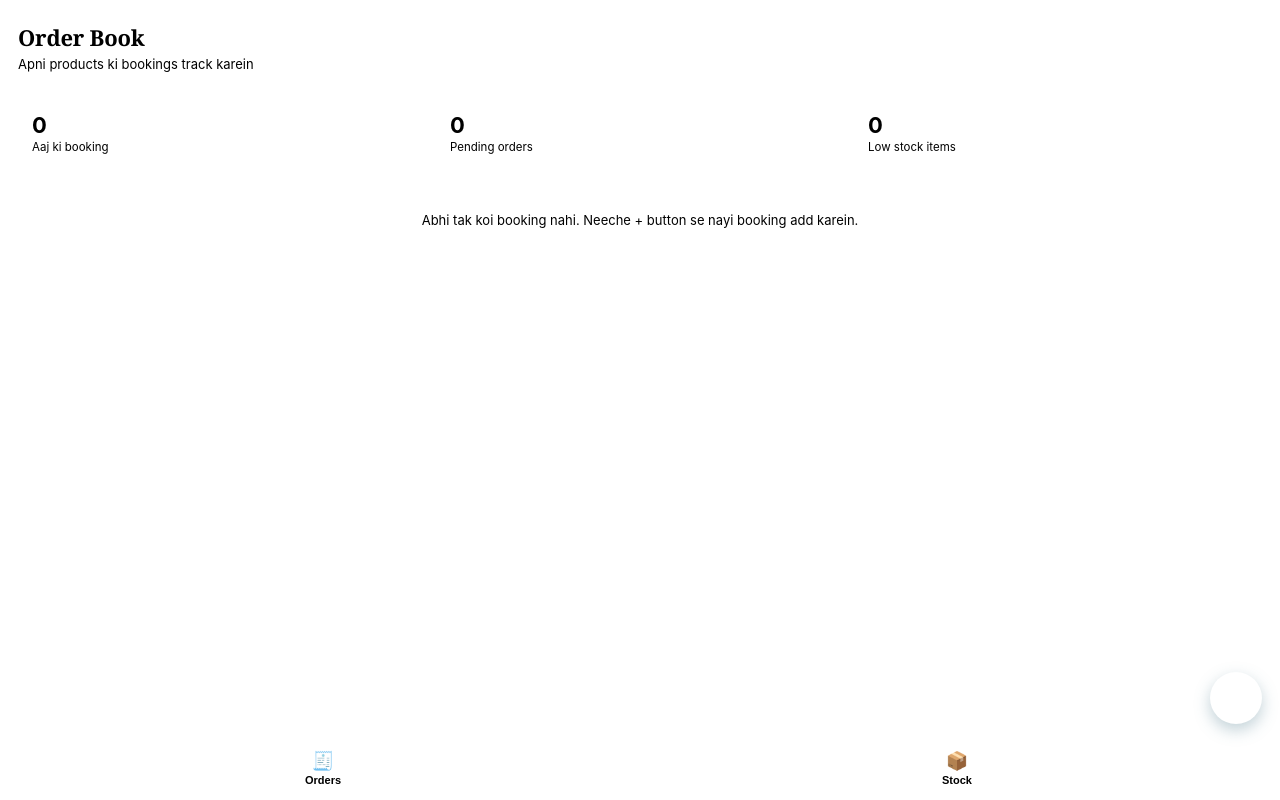
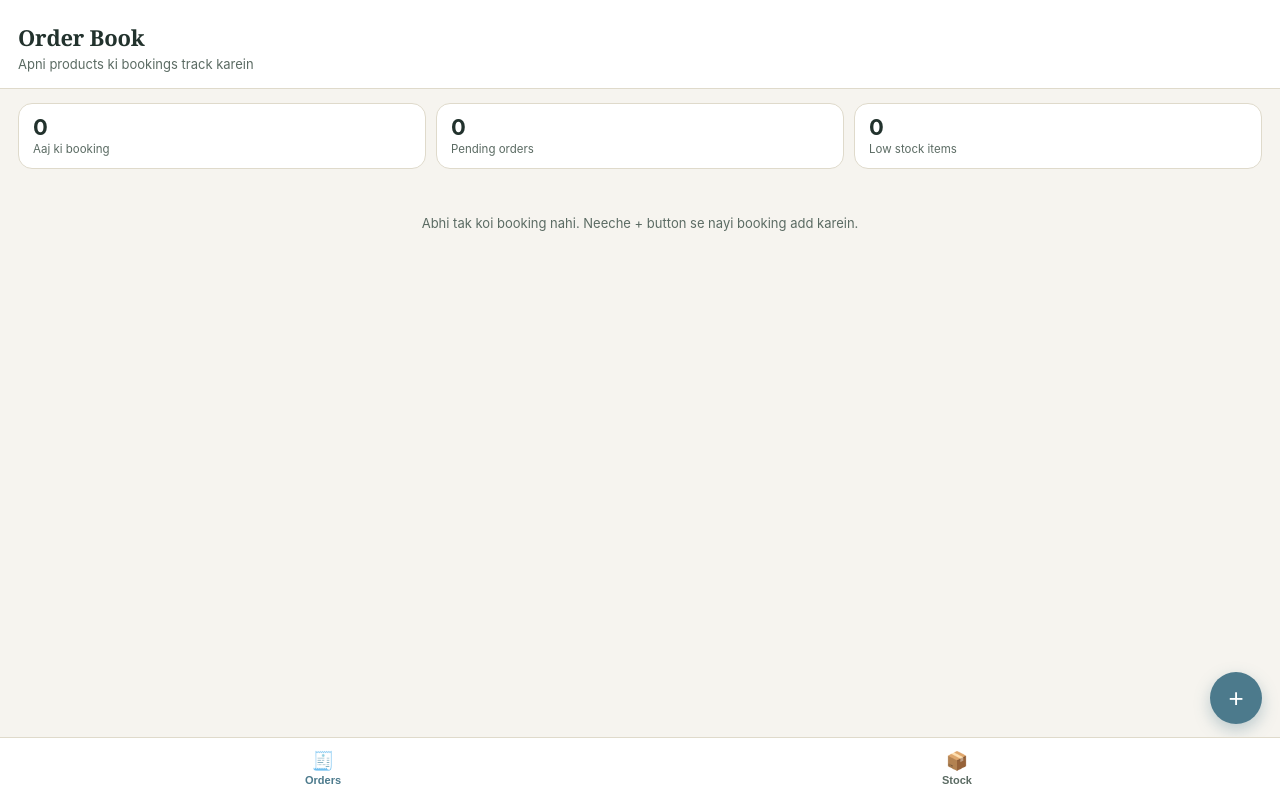
Before and after one commit to picatojohn413/Booking-app, a plain HTML site: page index.html in a window 1280 px wide. Drawn offline with Linux system fonts and the light colour scheme.

Commit message:
Update index.html

```diff
--- a/index.html
+++ b/index.html
@@ -4,7 +4,8 @@
 <meta charset="UTF-8">
 <meta name="viewport" content="width=device-width, initial-scale=1.0">
 <title>Order Book</title>
-<style> <link rel="manifest" href="manifest.json">
+  <link rel="manifest" href="manifest.json">
+  <style>
   :root{
     --bg: #F6F4EF;
     --panel: #FFFFFF;
```
